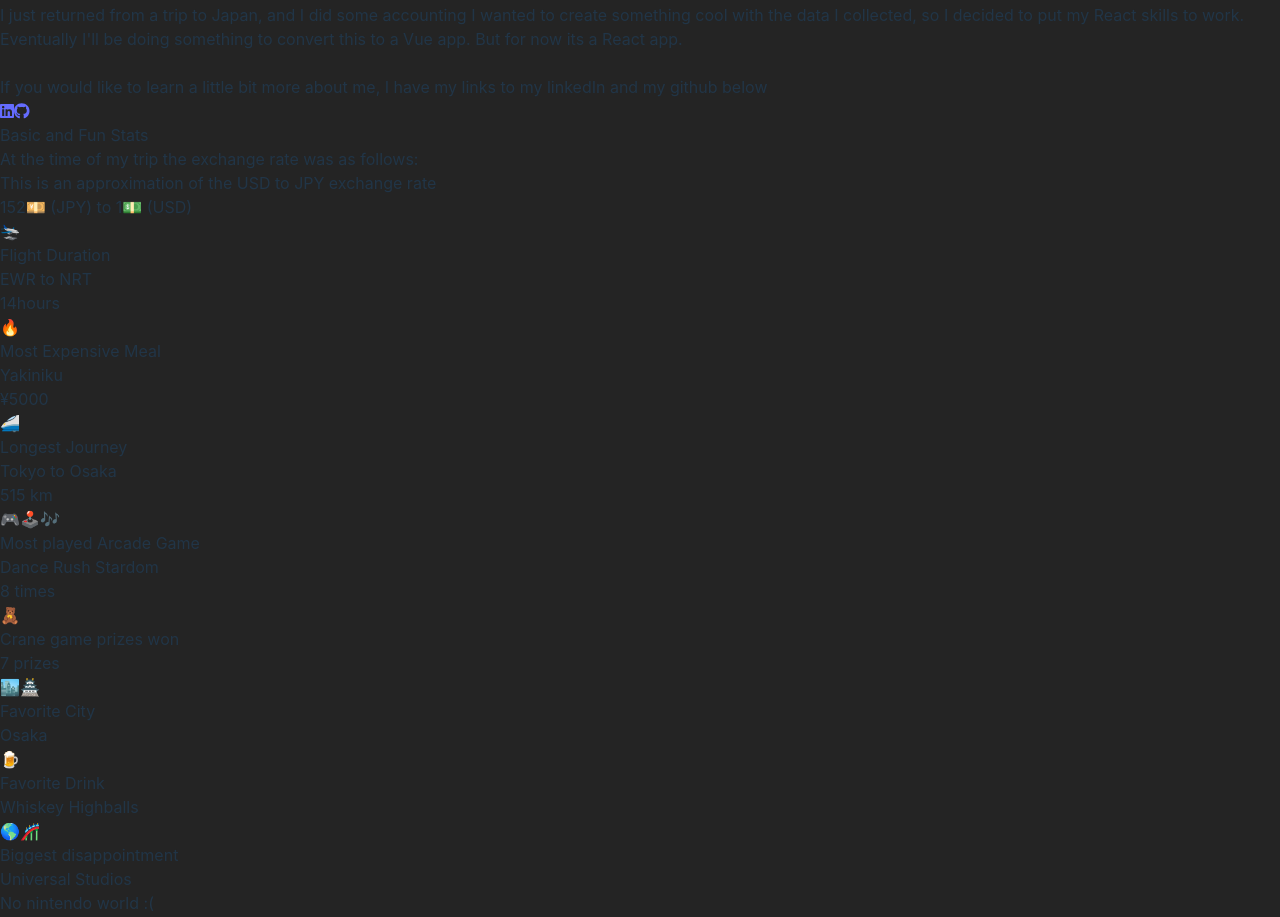
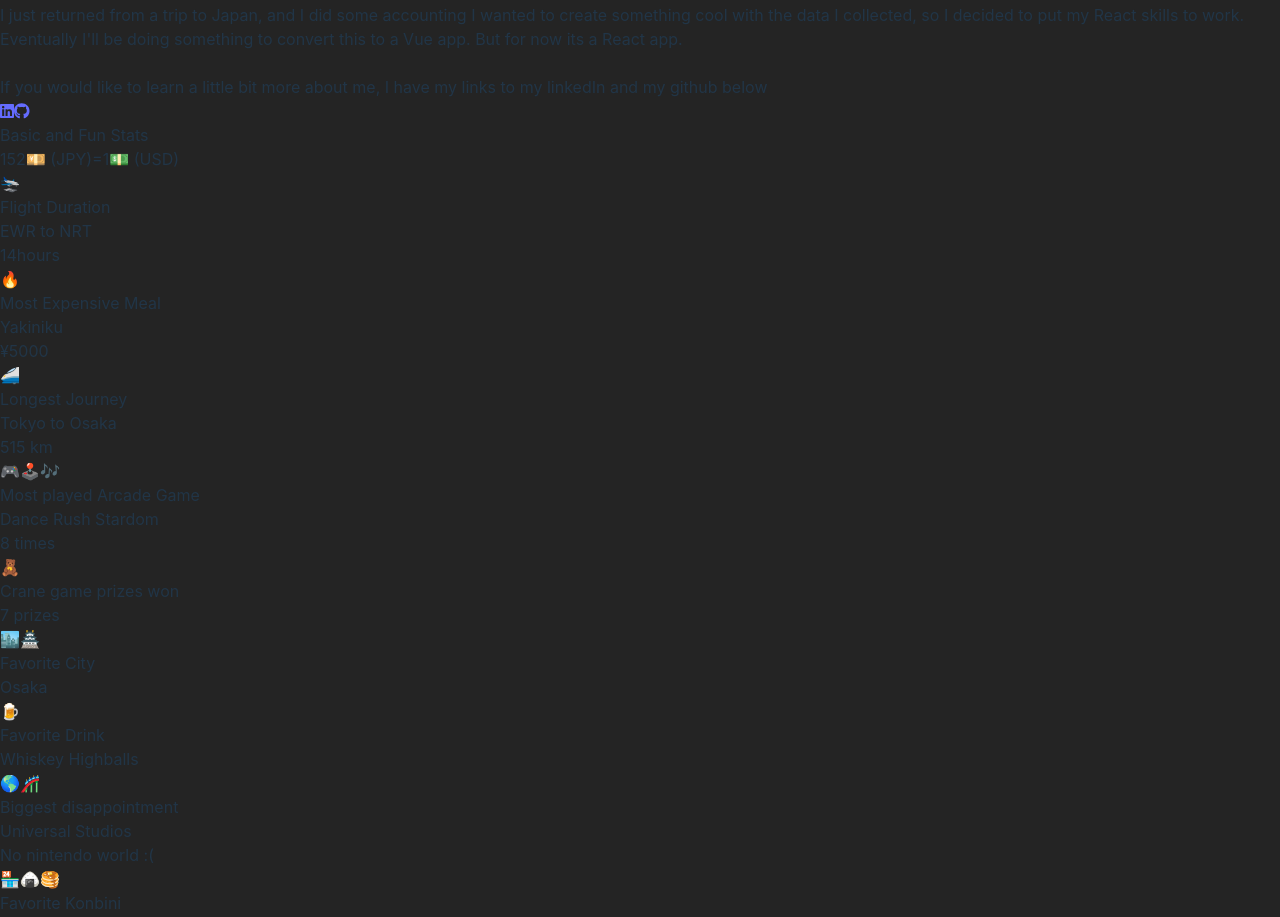
Before and after one commit to kbongco/japan-viz-2024-react, a React (Vite) app: page / in a window 1280 px wide. Shown: the part 1960-2877 px from the top of the page. Built offline with nearby package versions, Linux system fonts and the light colour scheme.

Commit message:
doing some layout fixes

```diff
--- a/src/Components/About.tsx
+++ b/src/Components/About.tsx
@@ -2,14 +2,19 @@
   return (
     <>
       <div className='mt-8'>
-        <section id="stats" className="text-center">
-          <h2 className="text-3xl font-bold mb-4">Basic and Fun Stats</h2>
-          <p>At the time of my trip the exchange rate was as follows:</p>
-          <p className='italic'>This is an approximation of the USD to JPY exchange rate</p>
-          <span className="text-4xl">152💴 (JPY)</span> to <span className="text-4xl">1💵 (USD)</span>
+        <section id="stats" className="grid grid-cols-1 md:grid-cols-2 gap-8">
+          <div className='flex justify-center items-center flex-col'>
+            <h2 className="text-3xl font-bold mb-4">Basic and Fun Stats</h2>
+          </div>
+
+          <div className="flex flex-row justify-center items-star gap-x-1">
+            <span className="text-4xl">152💴 (JPY)</span>
+            <span className='text-4xl'>=</span>
+            <span className="text-4xl">1💵 (USD)</span>
+          </div>
         </section>
         <div className="flex gap-4 flex-wrap justify-center">
-        <div className="flex flex-col items-center bg-blue-100 text-blue-700 p-4 rounded-lg shadow">
+          <div className="flex flex-col items-center bg-blue-100 text-blue-700 p-4 rounded-lg shadow">
             <span className="text-4xl">🛬</span>
             <h2 className="text-lg font-semibold mt-2">Flight Duration</h2>
             <p className='text-lg'>EWR to NRT</p>
```
